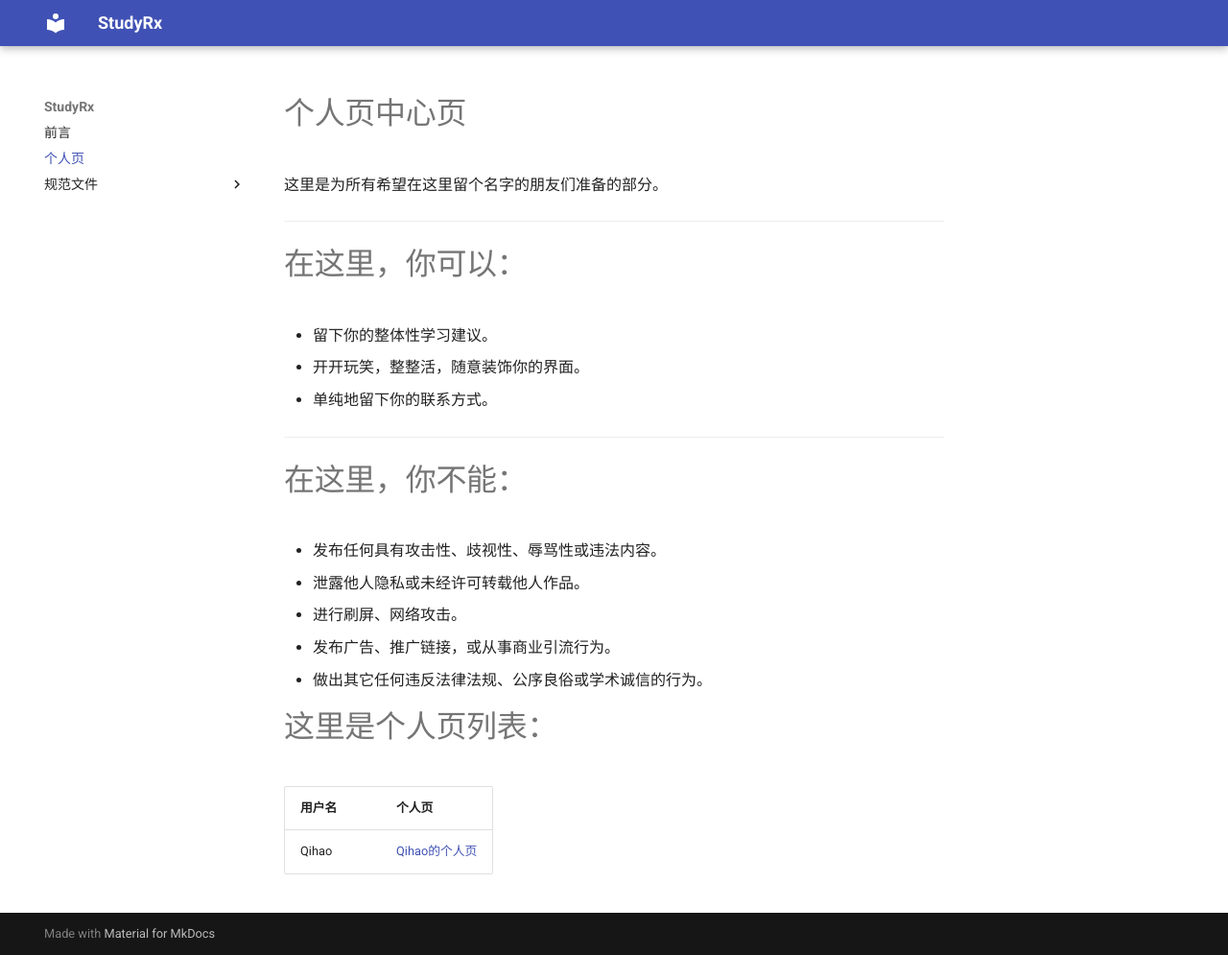
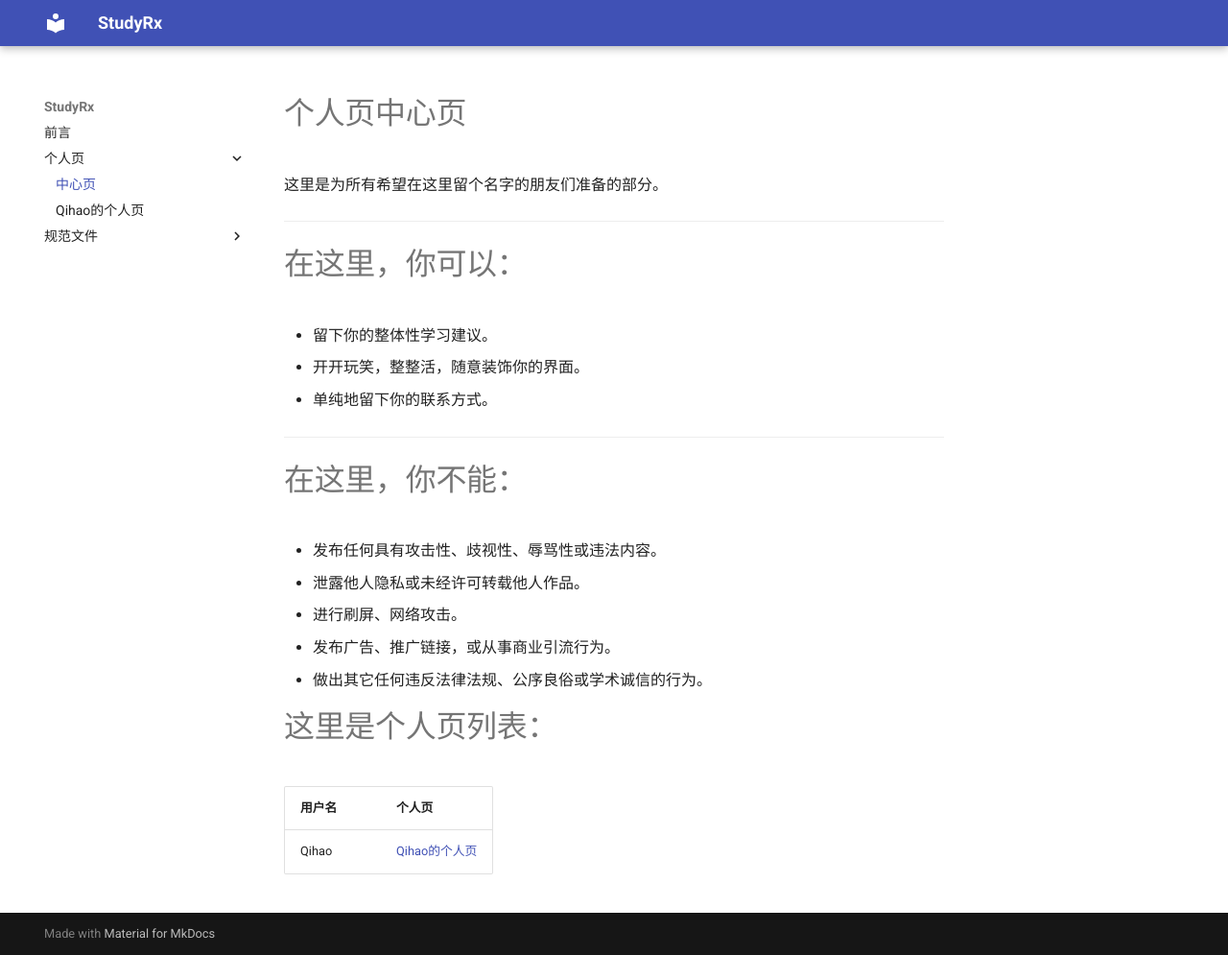
Before and after one commit to Qihao0v0/StudyRx, an MkDocs documentation site: the page built from docs/个人页/个人页中心页.md, in a window 1280 px wide and 995 px high. Shown: the whole window at 96% size. Built offline with MkDocs 1.6.1 and Material for MkDocs 9.7.7, drawn with Linux system fonts in a browser that asks for light colours; plug-ins that fetch from the network failed and are left out.

Commit message:
prof(Qihao): 在mkdocs补上了我的个人页的入口

```diff
--- a/mkdocs.yml
+++ b/mkdocs.yml
@@ -10,7 +10,9 @@ theme:
   search_index_only: true
 nav:
   - 前言: index.md
-  - 个人页: ./个人页/个人页中心页.md
+  - 个人页:
+    - 中心页: ./个人页/个人页中心页.md
+    - Qihao的个人页: ./个人页/Qihao的个人页/Qihao.md
   - 规范文件:
     - 模板:
       - 课程模板: ./规范文件/模板/课程模板.md
```
